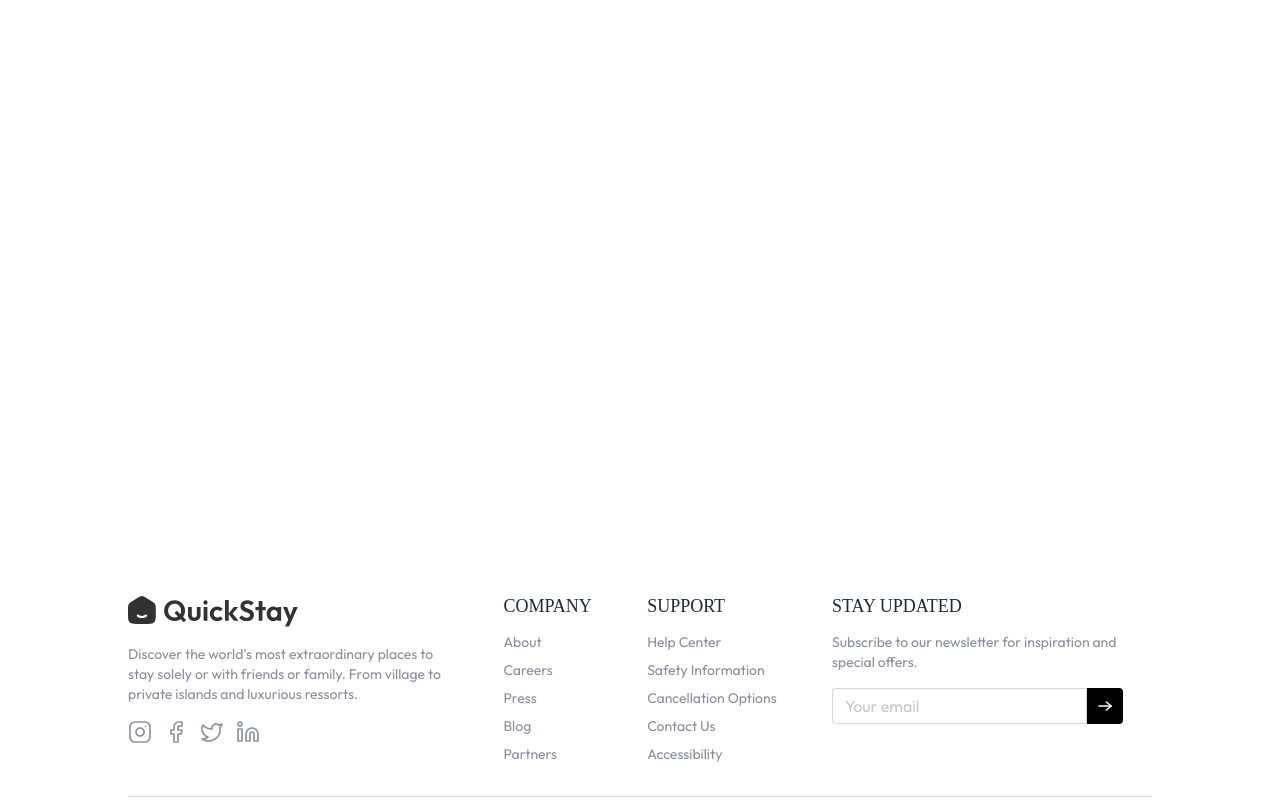
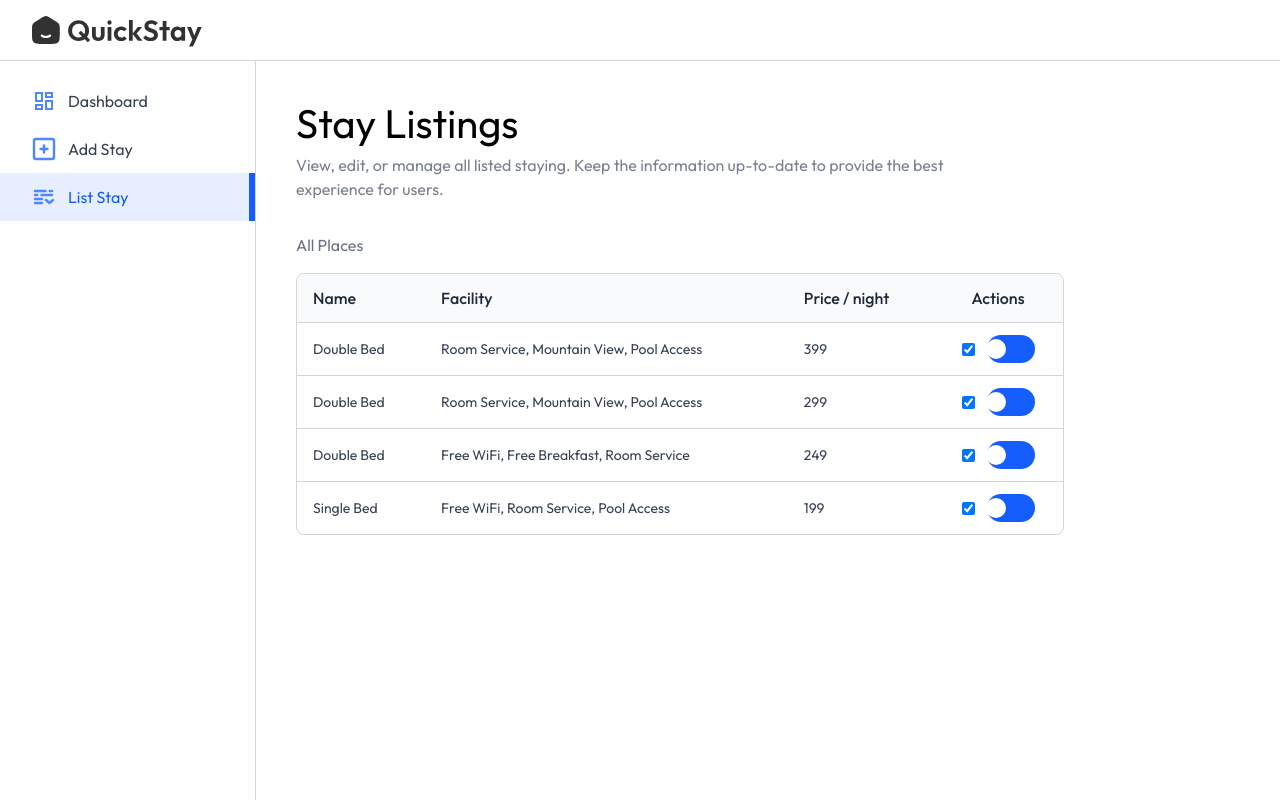
Before and after one commit to aymaneagle/QuickStay-Management, a React (Vite) app in the folder client/: page /QuickStay-Management/owner/list-stay in a window 1280 px wide. Shown: the top 802 px of the page. Built offline with nearby package versions, Linux system fonts and the light colour scheme; no server answers; a web font is replaced by a local one.

Commit message:
feat(list-room): add room listing module with amenities rendering and animated toggle switch

```diff
--- a/client/src/App.jsx
+++ b/client/src/App.jsx
@@ -11,6 +11,7 @@
 
 import AddRoom from './pages/hotelOwner/AddRoom';
 import Dashboard from '../src/pages/hotelOwner/Dashboard';
+import ListRoom from '../src/pages/hotelOwner/ListRoom'
 
 
 const App = () => {
@@ -29,6 +30,7 @@
           <Route path='/owner' element= {<Layout/>} >
             <Route index element={<Dashboard/>} />
             <Route path="add-stay" element={<AddRoom/>} />
+            <Route path="list-stay" element={<ListRoom/>} />
 
           </Route>
         </Routes>
--- a/client/src/pages/hotelOwner/ListRoom.jsx
+++ b/client/src/pages/hotelOwner/ListRoom.jsx
@@ -0,0 +1,71 @@
+import React from 'react';
+import Title from "../../components/Title"
+import {roomsDummyData} from "../../assets/assets"
+
+const ListRoom = () => {
+    return (
+        <div>
+            <Title title="Stay Listings"
+            subTitle="View, edit, or manage all listed staying. Keep the information up-to-date to provide the best experience for users."
+            align="left"
+            font="outfit"
+            />
+            <p className="text-gray-500 mt-8 ">All Places</p>
+             <div className="w-full max-w-3xl text-left border border-gray-300
+            rounded-lg max-h-80 overflow-y-scroll mt-4">
+                <table className="w-full">
+                    <thead className="bg-gray-50">
+                        <tr>
+                            <th className="py-3 px-4 text-gray-800 font-medium"> Name</th>
+                            <th className="py-3 px-4 text-gray-800 font-medium
+                             max-sm:hidden"> Facility</th>
+                            <th className="py-3 px-4 text-gray-800 font-medium">
+                                 Price / night</th>
+                            <th className="py-3 px-4 text-gray-800 font-medium
+                            text-center"> Actions</th>
+                        </tr>
+                    </thead>
+                    <tbody className="text-sm">
+                       {
+                        roomsDummyData.map((item, index) =>(
+                            <tr key={index} >
+                                <td
+                                 className="py-3 px-4 text-gray-700 border-t border-gray-300">
+                                    {item.roomType}
+                                </td>
+
+                                <td
+                                 className="py-3 px-4 text-gray-700 border-t border-gray-300
+                                 max-sm:hidden">
+                                    {item.amenities.join(', ')}
+                                </td>
+
+                                <td
+                                 className="py-3 px-4 text-gray-700 border-t border-gray-300">
+                                    {item.pricePerNight}
+                                </td>
+
+                                 <td
+                                 className="py-3 px-4 text-red-500 border-t border-gray-300 text-center">
+                                    <label className="relative inline-flex items-center cursor-pointer
+                                    text-gray-900 gap-3">
+                                        <input type="checkbox" className="sr-peer peer"
+                                        checked={item.isAvailable} />
+                                        <div className="w-12 h-7 bg-slate-300 rounded-full peer
+                                        peer-checked:bg-blue-600 transition-colors duration-200"></div>
+                                        <span className="dot absolute left-1 top-1 w-5 h-5 bg-white
+                                        rounded-full transition-transform duration-200 ease-in-out
+                                        peer-checked:translate-x-5"></span>
+                                    </label>
+                                </td>
+                            </tr>
+                        ))
+                       }
+                    </tbody>
+                    </table>
+            </div>
+        </div>
+    );
+};
+
+export default ListRoom;
```
